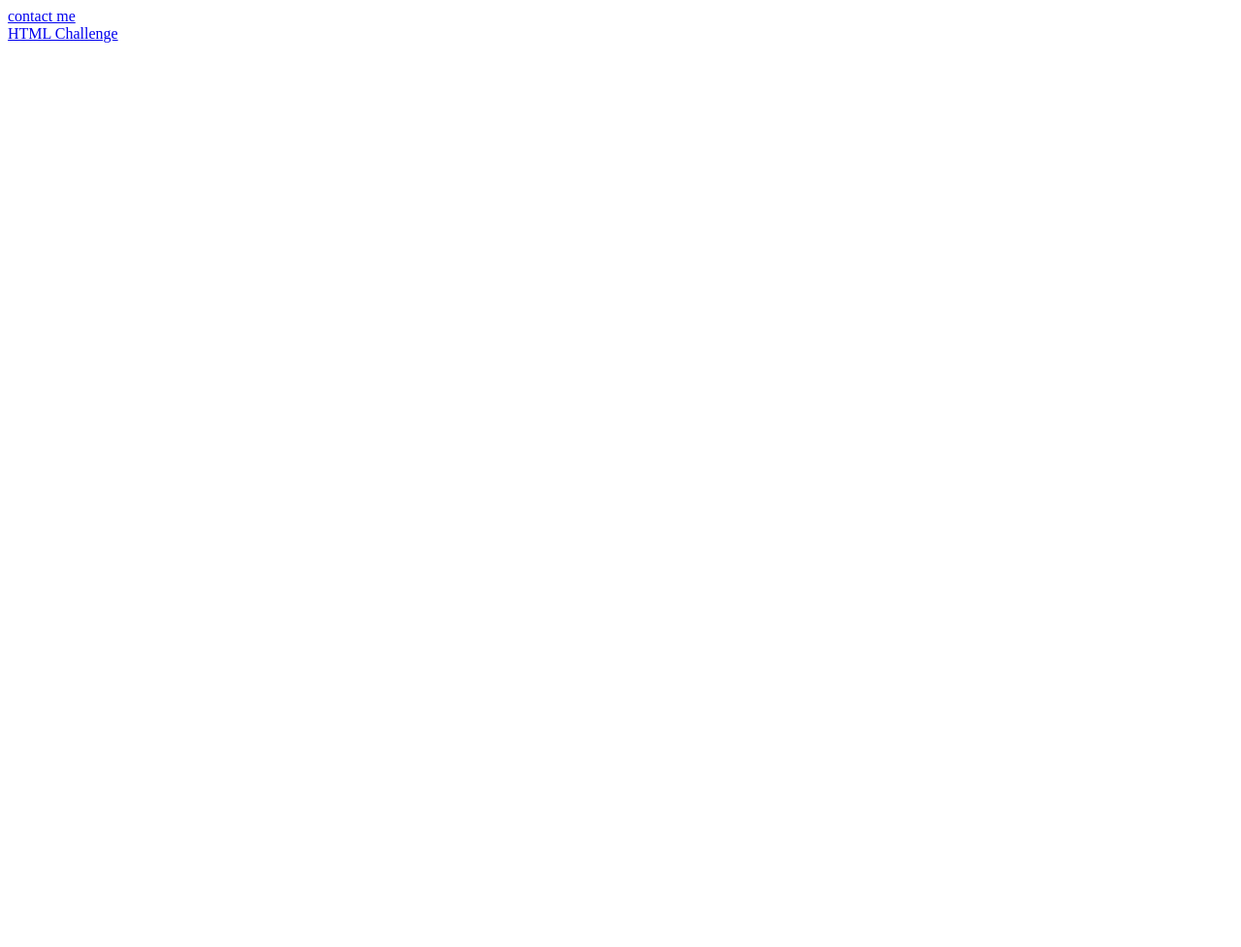
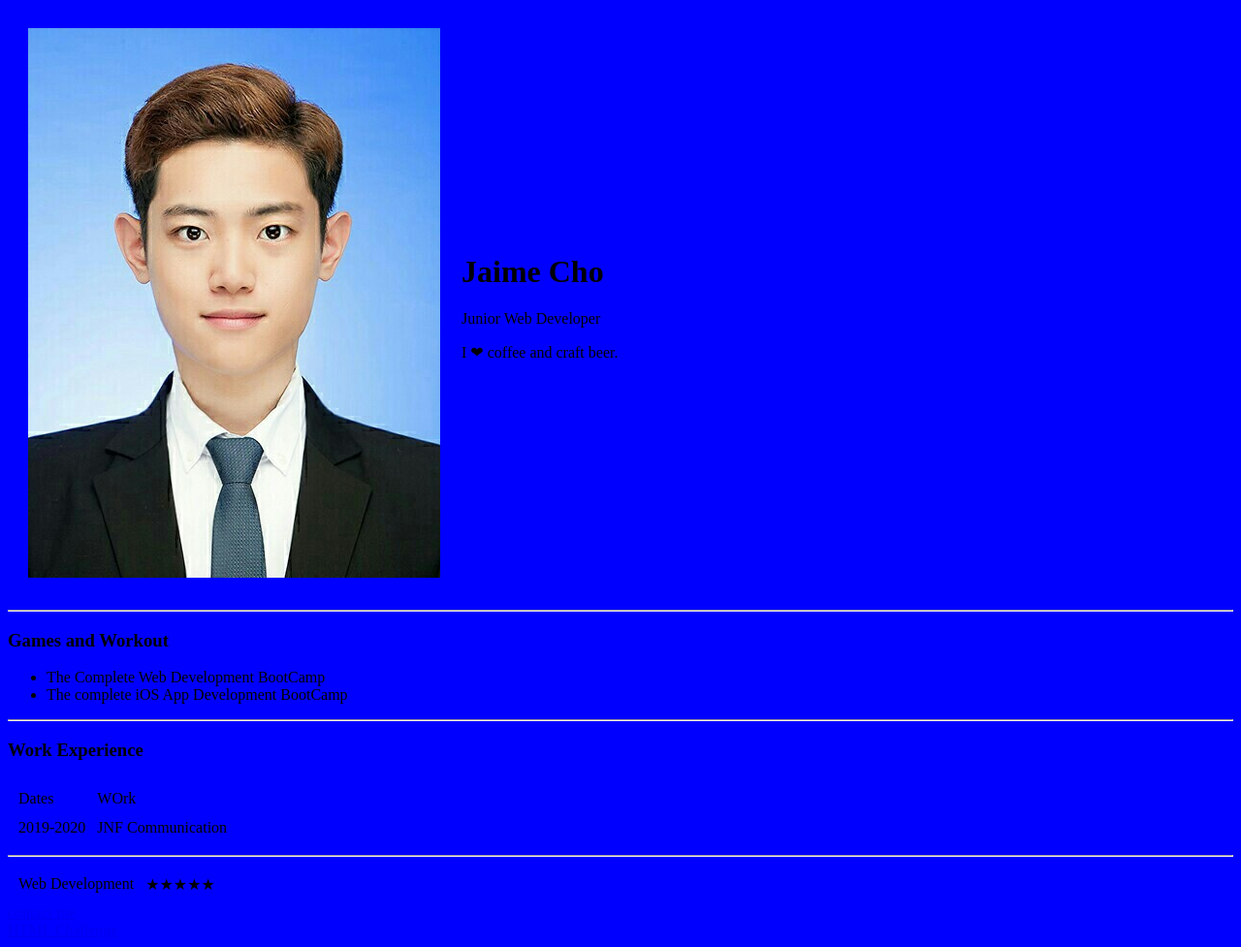
Before and after one commit to KoJamieCho/cv, a plain HTML site: page index.html in a window 1280 px wide. Shown: the whole page at 97% size. Before the commit the page ends 800 px from the top, so only its background shows below. Drawn offline with Linux system fonts and the light colour scheme.

Commit message:
Add files via upload

```diff
--- a/index.html
+++ b/index.html
@@ -4,7 +4,48 @@
     <meta charset="utf-8">
     <title>🥰Jamie's Personal Site🥰</title>
   </head>
-  <body>
+  <body style="background-color:blue;">
+    <table cellspacing="20">
+      <tr>
+        <td>
+          <img src="images/jamie.jpg" alt="jamie profile picture" />
+        </td>
+        <td>
+          <h1>Jaime Cho</h1>
+          <P>Junior Web Developer</P>
+          <P>I ❤ coffee and craft beer.</P>
+        </td>
+      </tr>
+    </table>
+    <hr />
+    <h3>Games and Workout</h3>
+    <ul>
+      <li>The Complete Web Development BootCamp</li>
+      <li>The complete iOS App Development BootCamp</li>
+    </ul>
+    <hr />
+    <h3>Work Experience</h3>
+    <table cellspacing="10">
+      <thead>
+        <tr>
+          <td>Dates</td>
+          <td>WOrk</td>
+        </tr>
+      </thead>
+      <tbody>
+        <tr>
+          <td>2019-2020</td>
+          <td>JNF Communication</td>
+        </tr>
+      </tbody>
+    </table>
+    <hr />
+    <table cellspacing="10">
+      <tr>
+        <td>Web Development</td>
+        <td>★★★★★</td>
+      </tr>
+    </table>
     <a href="contact-me.html" >contact me</a><br/>
     <a href="HTML_Challenge.html" >HTML Challenge</a>
   </body>
```
Also changed, not shown: images/jamie.jpg (added).
